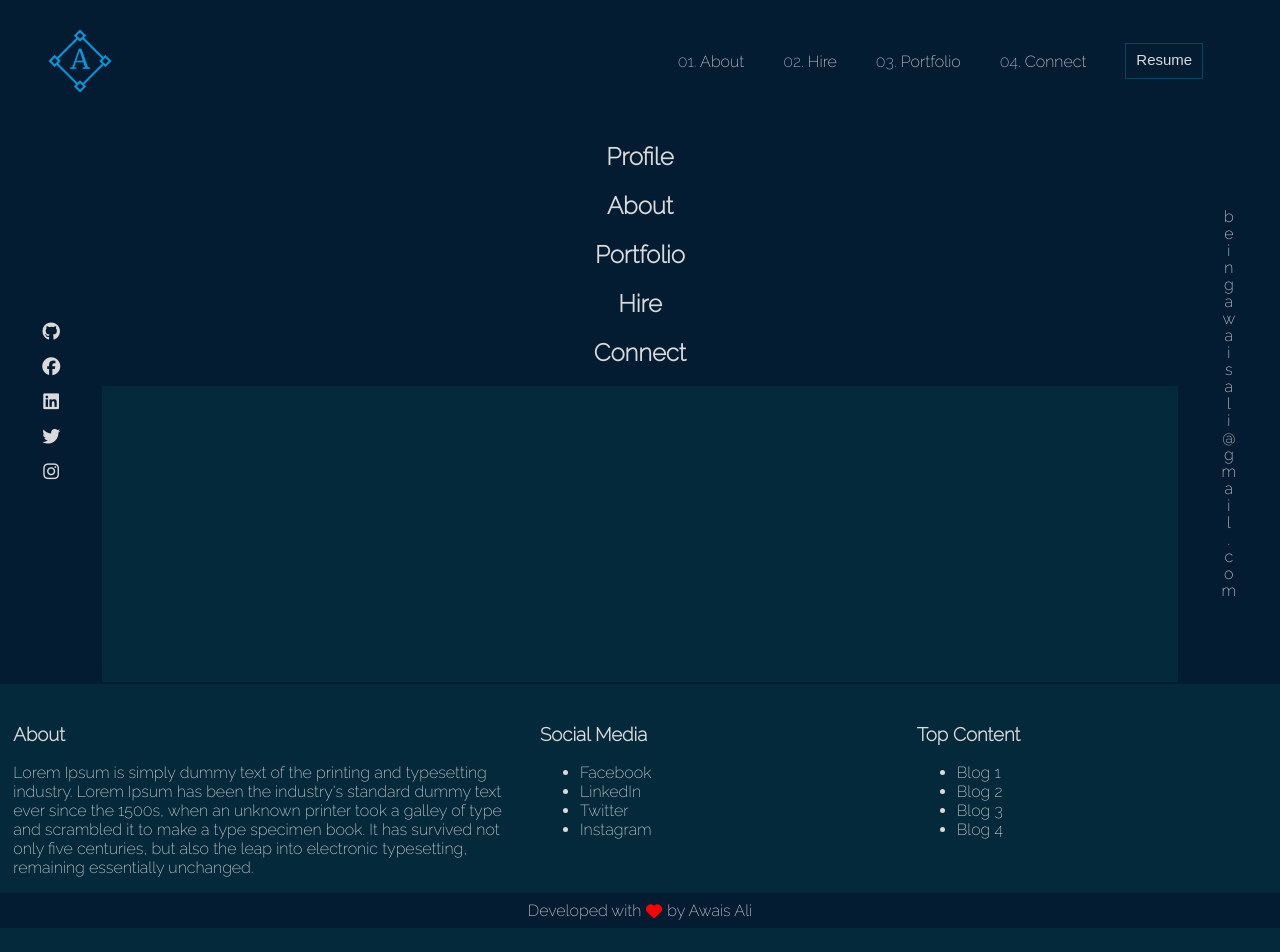
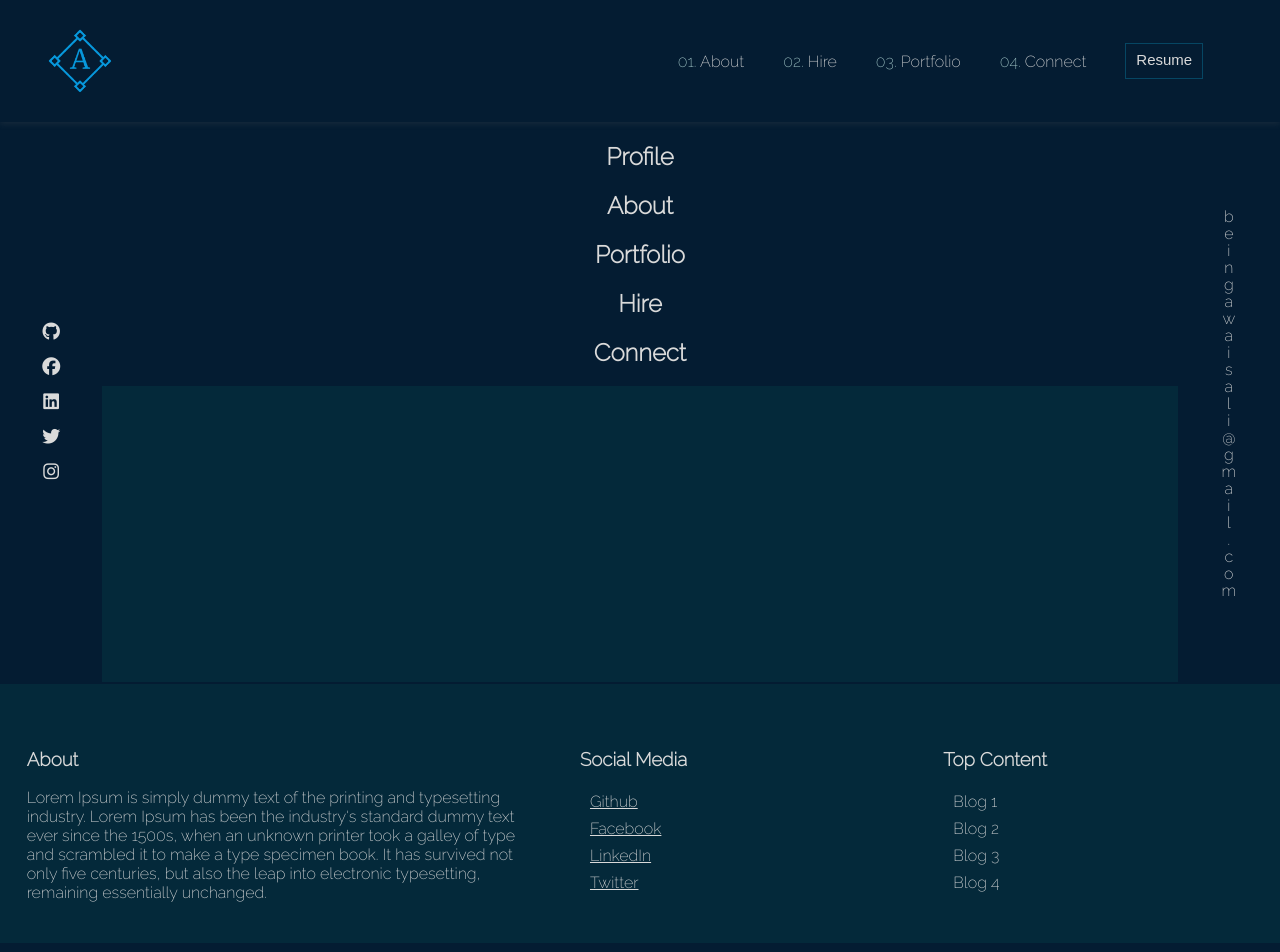
Before and after one commit to beingawaisali/beingawaisali.com-new, a React (Create React App) app: page / in a window 1280 px wide. Shown: the top 952 px of the page. Before the commit the page ends 928 px from the top, so only its background shows below. Built offline with nearby package versions, Linux system fonts and the light colour scheme.

Commit message:
Footer done

```diff
--- a/src/components/Footer.jsx
+++ b/src/components/Footer.jsx
@@ -13,16 +13,24 @@ function Footer() {
                 </div>
                 <div className="footer-sections">
                     <h3>Social Media</h3>
-                    <ul>
-                        <li>Facebook</li>
-                        <li>LinkedIn</li>
-                        <li>Twitter</li>
-                        <li>Instagram</li>
+                    <ul className="footer-list-sec">
+                        <li>
+                        <a href="https://github.com/beingawaisali" rel="nofollow noopener noreferrer" target="_blank">Github</a>
+                        </li>
+                        <li>
+                        <a href="https://facebook.com/beingawaisali" rel="nofollow noopener noreferrer" target="_blank">Facebook</a>
+                        </li>
+                        <li>
+                        <a href="https://linkedin.com/beingawaisali" rel="nofollow noopener noreferrer" target="_blank">LinkedIn</a>
+                        </li>
+                        <li>
+                        <a href="https://twitter.com/beingawaisali" rel="nofollow noopener noreferrer" target="_blank">Twitter</a>
+                        </li>
                     </ul>
                 </div>
                 <div className="footer-sections">
                     <h3>Top Content</h3>
-                    <ul>
+                    <ul className="footer-list-sec">
                         <li>Blog 1</li>
                         <li>Blog 2</li>
                         <li>Blog 3</li>
--- a/src/components/css/footer.css
+++ b/src/components/css/footer.css
@@ -5,12 +5,6 @@
     padding-top: 20px;
 }
 
-#footer-divider {
-    display: flex;
-    justify-content: space-around;
-    align-items: center;
-    flex-wrap: wrap;
-}
 
 #footer-divider {
     display: flex;
@@ -22,8 +16,9 @@
 .footer-sections {
     background-color: #04293A;
     max-width: 500px;
-    min-width: 350px;
+    min-width: 310px;
     text-align: left;
+    padding: 25px
 }
 
 #footer-copyright {
@@ -49,9 +44,28 @@
     color: red;
 }
 
+.footer-list-sec {
+    list-style-type: none;
+    line-height: 27px;
+    margin-left: -30px
+}
+
+.footer-list-sec a {
+    color: #dadada
+}
+
 @media(max-width: 370px) {
     .footer-sections {
         max-width: 100%;
         min-width: 100%;
     }
 }
+
+@media (max-width: 909px) {
+    #footer-divider {
+        justify-content: left;
+    }
+    #main-footer {
+        justify-content: center;
+    }
+}
--- a/src/components/css/header.css
+++ b/src/components/css/header.css
@@ -7,6 +7,7 @@
     position: fixed;
     z-index: 1;
     width: 93%;
+    box-shadow: rgba(99, 99, 99, 0.2) 0px 2px 6px 0px;
 }
 
 .manu-bar {
```
